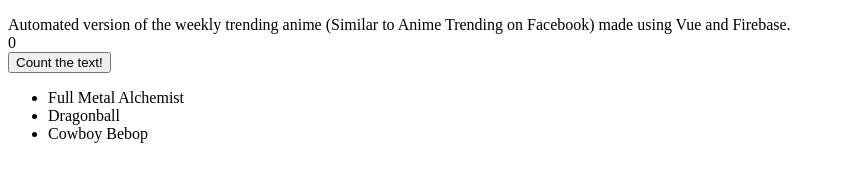
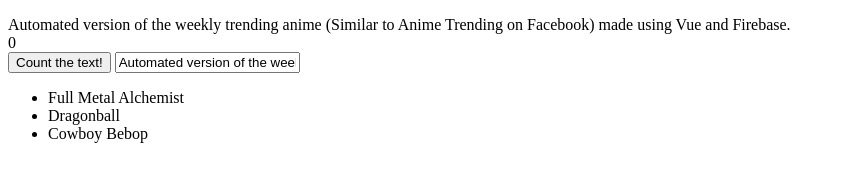
Before and after one commit to BosEriko/bk201, a plain HTML site: page index.html in a window 1280 px wide. Shown: the whole page, without its empty margins (0-841 px from the left). Drawn offline with nearby package versions, Linux system fonts and the light colour scheme.

Commit message:
Currently at composing components

```diff
--- a/index.html
+++ b/index.html
@@ -12,6 +12,7 @@
             {{ message }} <br />
             {{ messageLength }} <br />
             <button v-on:click="messageCount">Count the text!</button>
+            <input type="text" v-model="message">
         </span>
     </p>
     <ul id="list">
```
Also changed, not shown: README.md.
